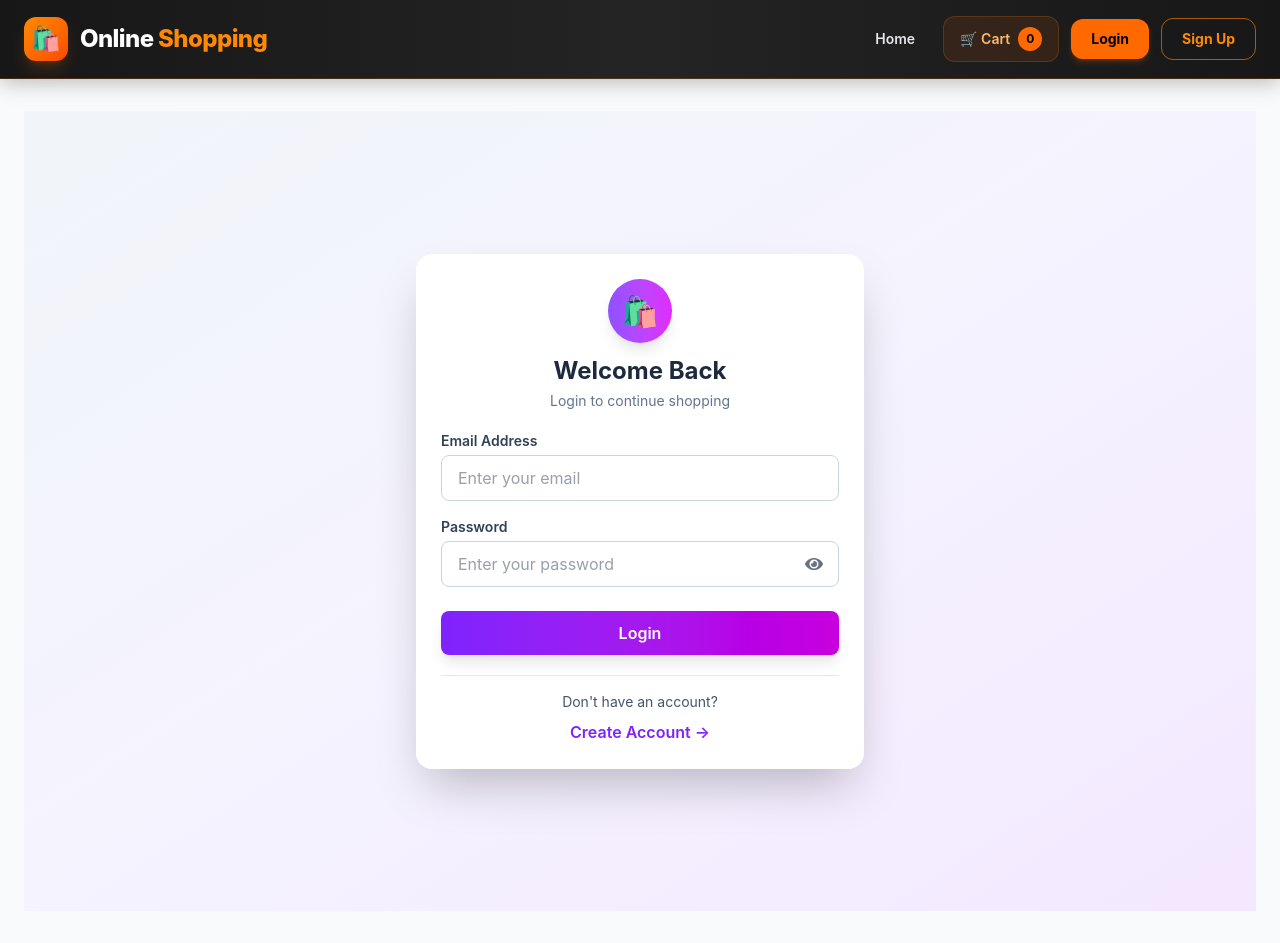
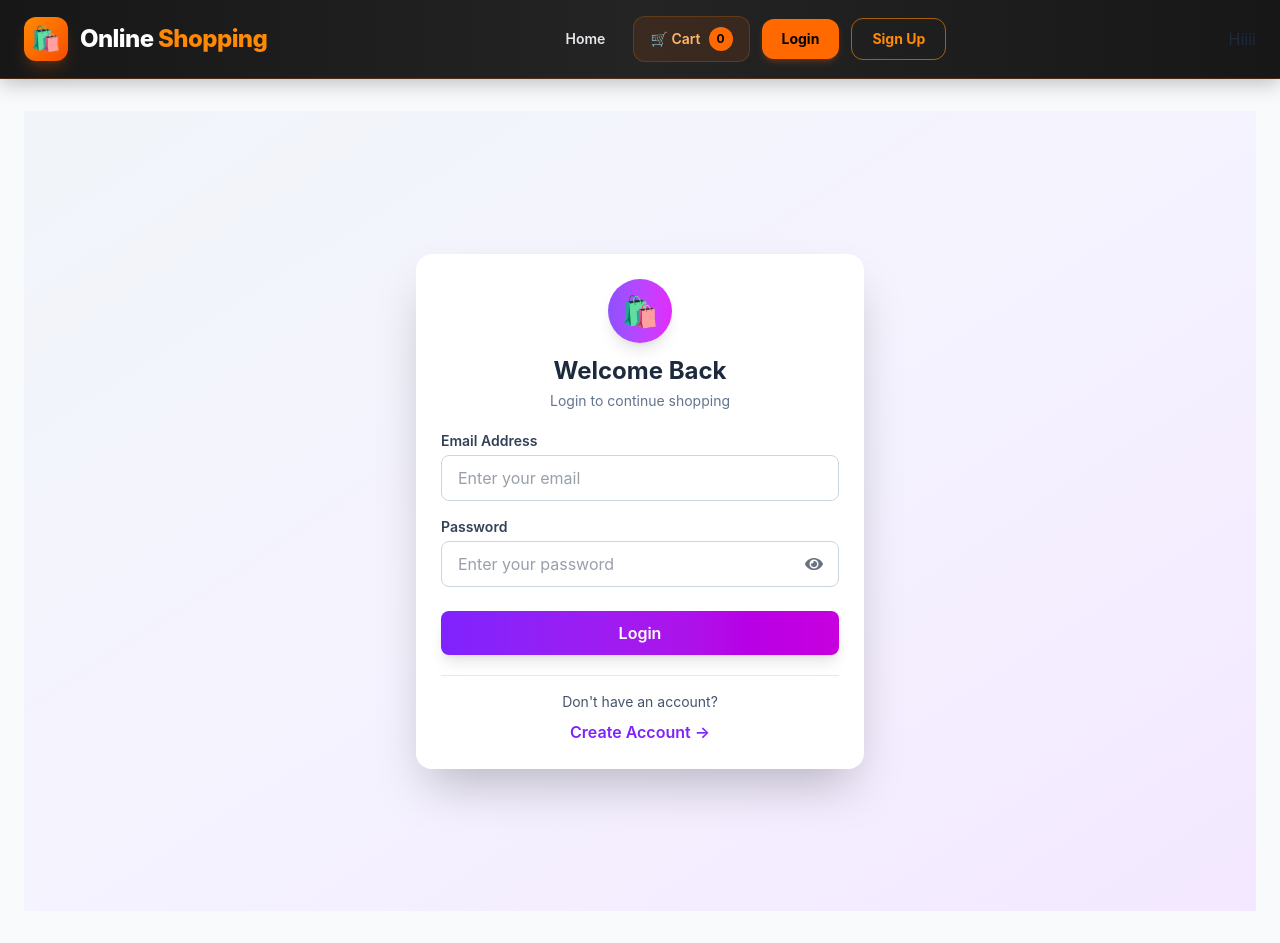
Before and after one commit to SudhirKadam1802/Online-Shopping-Application, a React (Vite) app in the folder Online-Shopping-App-Frontend/: page /login in a window 1280 px wide. Built offline with nearby package versions, Linux system fonts and the light colour scheme; no server answers.

Commit message:
new message

```diff
--- a/Online-Shopping-App-Frontend/src/Navbar.jsx
+++ b/Online-Shopping-App-Frontend/src/Navbar.jsx
@@ -127,6 +127,7 @@ const Navbar = ({ cartCount }) => {
           )}
 
         </div>
+        <div>Hiiii</div>
       </div>
     </nav>
   );
```
